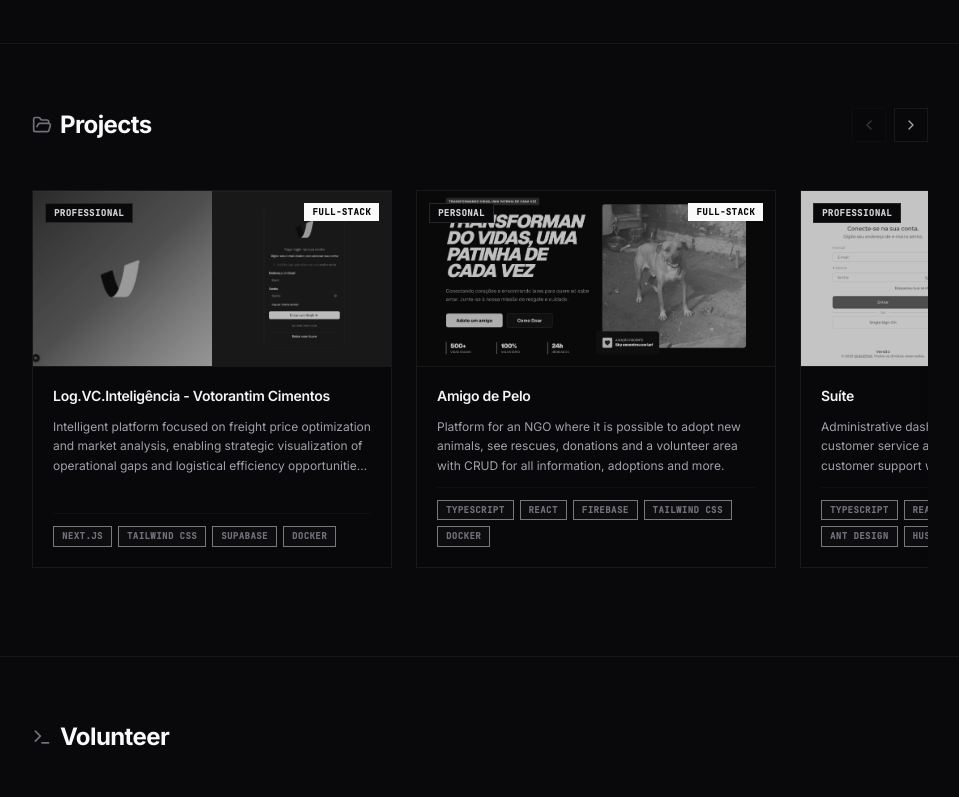
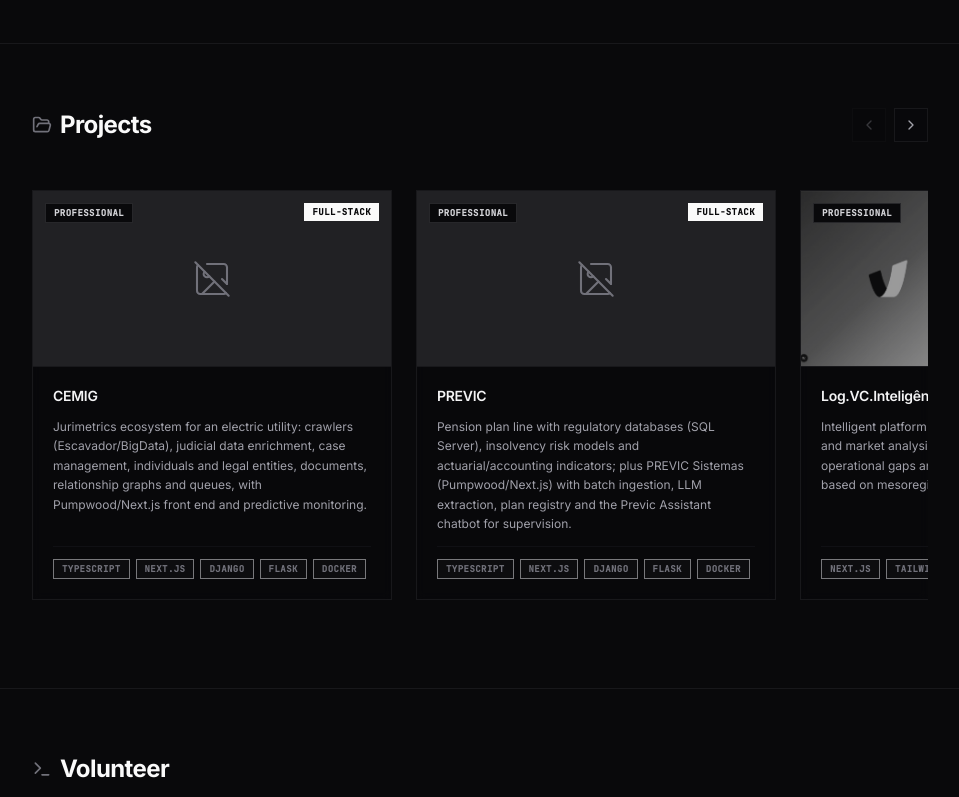
Before and after one commit to juathanduarte/juats.dev, a React (Vite) app: page / in a window 1280 px wide. Shown: the part 2480-3277 px from the top of the page, without its empty margins (160-1119 px from the left). Built offline with nearby package versions, Linux system fonts and the light colour scheme.

Commit message:
feat: add new projects CEMIG and PREVIC with descriptions and technologies, update translations in English, Spanish, and Portuguese

```diff
--- a/src/constants/index.ts
+++ b/src/constants/index.ts
@@ -19,6 +19,24 @@
 ];
 
 export const PROJECTS: IProject[] = [
+  {
+    id: "10",
+    title: "CEMIG",
+    descriptionKey: "projects.descriptions.cemig",
+    technologies: ["TypeScript", "Next.js", "Django", "Flask", "Docker"],
+    featured: true,
+    category: "fullstack",
+    projectType: "professional",
+  },
+  {
+    id: "11",
+    title: "PREVIC",
+    descriptionKey: "projects.descriptions.previc",
+    technologies: ["TypeScript", "Next.js", "Django", "Flask", "Docker"],
+    featured: true,
+    category: "fullstack",
+    projectType: "professional",
+  },
   {
     id: "9",
     title: "Log.VC.Inteligência - Votorantim Cimentos",
--- a/src/locales/en/translation.json
+++ b/src/locales/en/translation.json
@@ -140,7 +140,9 @@
       "siiepe": "Mobile application developed in React Native for attendance registration and control at SIIEPE academic events (Integrated Week of Innovation, Teaching, Research and Extension), facilitating participant management and certificate validation with GraphQL integration.",
       "blablacampus": "Mobile ridesharing app between UFPEL campuses, inspired by BlaBlaCar, connecting students and staff to facilitate transportation between different university units.",
       "amigoDePelo": "Platform for an NGO where it is possible to adopt new animals, see rescues, donations and a volunteer area with CRUD for all information, adoptions and more.",
-      "logvcinteligencia": "Intelligent platform focused on freight price optimization and market analysis, enabling strategic visualization of operational gaps and logistical efficiency opportunities based on mesoregion distribution."
+      "logvcinteligencia": "Intelligent platform focused on freight price optimization and market analysis, enabling strategic visualization of operational gaps and logistical efficiency opportunities based on mesoregion distribution.",
+      "cemig": "Jurimetrics ecosystem for an electric utility: crawlers (Escavador/BigData), judicial data enrichment, case management, individuals and legal entities, documents, relationship graphs and queues, with Pumpwood/Next.js front end and predictive monitoring.",
+      "previc": "Pension plan line with regulatory databases (SQL Server), insolvency risk models and actuarial/accounting indicators; plus PREVIC Sistemas (Pumpwood/Next.js) with batch ingestion, LLM extraction, plan registry and the Previc Assistant chatbot for supervision."
     }
   },
   "volunteer": {
--- a/src/locales/es/translation.json
+++ b/src/locales/es/translation.json
@@ -140,7 +140,9 @@
       "siiepe": "Aplicación móvil desarrollada en React Native para registro y control de presencias en eventos académicos de SIIEPE (Semana Integrada de Innovación, Enseñanza, Investigación y Extensión), facilitando la gestión de participantes y validación de certificados con integración GraphQL.",
       "blablacampus": "Aplicación móvil de viajes compartidos entre los campus de UFPEL, inspirada en BlaBlaCar, conectando estudiantes y personal para facilitar el desplazamiento entre diferentes unidades universitarias.",
       "amigoDePelo": "Plataforma para una ONG donde es posible adoptar nuevos animales, ver rescates, donaciones y un área de voluntarios con CRUD para toda la información, adopciones y más.",
-      "logvcinteligencia": "Plataforma inteligente enfocada en la optimización de precios de fletes y análisis de mercado, que permite la visualización estratégica de brechas operativas y oportunidades de eficiencia logística basadas en la distribución por mesorregiones."
+      "logvcinteligencia": "Plataforma inteligente enfocada en la optimización de precios de fletes y análisis de mercado, que permite la visualización estratégica de brechas operativas y oportunidades de eficiencia logística basadas en la distribución por mesorregiones.",
+      "cemig": "Ecosistema de jurimetría para compañía eléctrica: crawlers (Escavador/BigData), enriquecimiento de datos judiciales, gestión de procesos, personas físicas/jurídicas, documentos, grafos de relaciones y colas, con front Pumpwood/Next.js y monitoreo predictivo.",
+      "previc": "Línea de planes de pensiones con bases regulatorias (SQL Server), modelos de riesgo de insolvencia e indicadores actuariales/contables; y PREVIC Sistemas (Pumpwood/Next.js) con ingestión por lotes, LLM, registro de planes y Asistente Previc para supervisión."
     }
   },
   "volunteer": {
--- a/src/locales/pt-BR/translation.json
+++ b/src/locales/pt-BR/translation.json
@@ -140,7 +140,9 @@
       "siiepe": "Aplicativo mobile desenvolvido em React Native para registro e controle de presenças em eventos acadêmicos do SIIEPE (Semana Integrada de Inovação, Ensino, Pesquisa e Extensão), facilitando o gerenciamento de participantes e a validação de certificados com integração GraphQL.",
       "blablacampus": "Aplicativo mobile de carona compartilhada entre os campus da UFPEL, inspirado no BlaBlaCar, conectando estudantes e servidores para facilitar o deslocamento entre as diferentes unidades da universidade.",
       "amigoDePelo": "Plataforma para uma ONG onde é possível adotar novos animais, ver os resgates, doações e uma área de voluntário onde tem o CRUD de todas informações e adoções e etc.",
-      "logvcinteligencia": "Plataforma inteligente voltada para a otimização de preços de fretes e análise de mercado, permitindo a visualização estratégica de lacunas operacionais e oportunidades de eficiência logística com base na distribuição por mesorregiões."
+      "logvcinteligencia": "Plataforma inteligente voltada para a otimização de preços de fretes e análise de mercado, permitindo a visualização estratégica de lacunas operacionais e oportunidades de eficiência logística com base na distribuição por mesorregiões.",
+      "cemig": "Ecossistema de jurimetria para companhia elétrica: crawlers (Escavador/BigData), enriquecimento de dados judiciais, gestão de processos, PF/PJ, documentos, grafos de relações e filas, com front Pumpwood/Next.js e monitoramento preditivo.",
+      "previc": "Linha de planos de previdência com bases regulatórias (SQL Server), modelos de risco de insolvência e indicadores atuariais/contábeis; e PREVIC Sistemas (Pumpwood/Next.js) com ingestão em lote, LLM, cadastro de planos e Assistente Previc para supervisão."
     }
   },
   "volunteer": {
--- a/src/sections/Projects.tsx
+++ b/src/sections/Projects.tsx
@@ -1,6 +1,12 @@
 import { useRef, useState, useEffect } from "react";
 import { useTranslation } from "react-i18next";
-import { ChevronLeft, ChevronRight, FolderOpen, ArrowUpRight } from "lucide-react";
+import {
+  ArrowUpRight,
+  ChevronLeft,
+  ChevronRight,
+  FolderOpen,
+  ImageOff,
+} from "lucide-react";
 import { PROJECTS } from "@constants/index";
 import amigoDePeloImg from "../assets/projects/amigo-de-pelo.png";
 import appMeupassImg from "../assets/projects/app-meupass.jpg";
@@ -114,12 +120,24 @@
                 className="w-[280px] sm:w-[360px] shrink-0 snap-start flex flex-col border border-zinc-200 dark:border-zinc-900 bg-white dark:bg-zinc-950/20 backdrop-blur-sm transition-all duration-300 hover:border-zinc-400 dark:hover:border-zinc-700"
               >
                 <div className="h-44 relative overflow-hidden border-b border-zinc-200 dark:border-zinc-900 bg-zinc-100 dark:bg-zinc-900/50">
+                  {project.image && projectImages[project.image] ? (
                     <img
                       src={projectImages[project.image]}
                       alt={project.title}
                       className="w-full h-full object-cover grayscale contrast-110 brightness-95 opacity-80 transition-all duration-500 hover:scale-105 hover:grayscale-0 hover:brightness-100 hover:opacity-100 ease-out"
                       loading={index < 3 ? "eager" : "lazy"}
                     />
+                  ) : (
+                    <div
+                      className="w-full h-full flex items-center justify-center bg-zinc-200/80 dark:bg-zinc-800/80"
+                      aria-hidden
+                    >
+                      <ImageOff
+                        className="w-10 h-10 text-zinc-400 dark:text-zinc-500"
+                        strokeWidth={1.25}
+                      />
+                    </div>
+                  )}
 
                   <div className="absolute top-3 left-3 right-3 flex justify-between items-start gap-2 select-none">
                     <span className="px-2 py-0.5 text-[9px] font-bold font-mono uppercase bg-white dark:bg-zinc-950 text-zinc-700 dark:text-zinc-300 border border-zinc-200 dark:border-zinc-800 tracking-wider">
@@ -169,7 +187,7 @@
                     </div>
                   </div>
 
-                  <p className="text-xs text-zinc-500 dark:text-zinc-400 leading-relaxed font-sans line-clamp-3">
+                  <p className="text-xs text-zinc-500 dark:text-zinc-400 leading-relaxed font-sans">
                     {t(project.descriptionKey)}
                   </p>
 
--- a/src/sections/Technologies.tsx
+++ b/src/sections/Technologies.tsx
@@ -7,9 +7,11 @@
   SiBitbucket,
   SiCplusplus,
   SiCss3,
+  SiDjango,
   SiDocker,
   SiExpo,
   SiExpress,
+  SiFlask,
   SiFirebase,
   SiGit,
   SiGithub,
@@ -162,6 +164,17 @@
         },
         { name: "NestJS", icon: SiNestjs, color: "group-hover:text-red-500" },
         {
+          name: "Django",
+          icon: SiDjango,
+          color: "group-hover:text-green-800 dark:group-hover:text-green-600",
+        },
+        {
+          name: "Flask",
+          icon: SiFlask,
+          color:
+            "group-hover:text-neutral-700 dark:group-hover:text-neutral-300",
+        },
+        {
           name: "Next.js",
           icon: SiNextdotjs,
           color: "group-hover:text-neutral-900 dark:group-hover:text-white",
--- a/src/types/index.ts
+++ b/src/types/index.ts
@@ -2,7 +2,7 @@
   id: string;
   title: string;
   descriptionKey: string;
-  image: string;
+  image?: string;
   technologies: string[];
   githubUrl?: string;
   liveUrl?: string;
```
Lines whose indentation alone changed are shown as unchanged.
